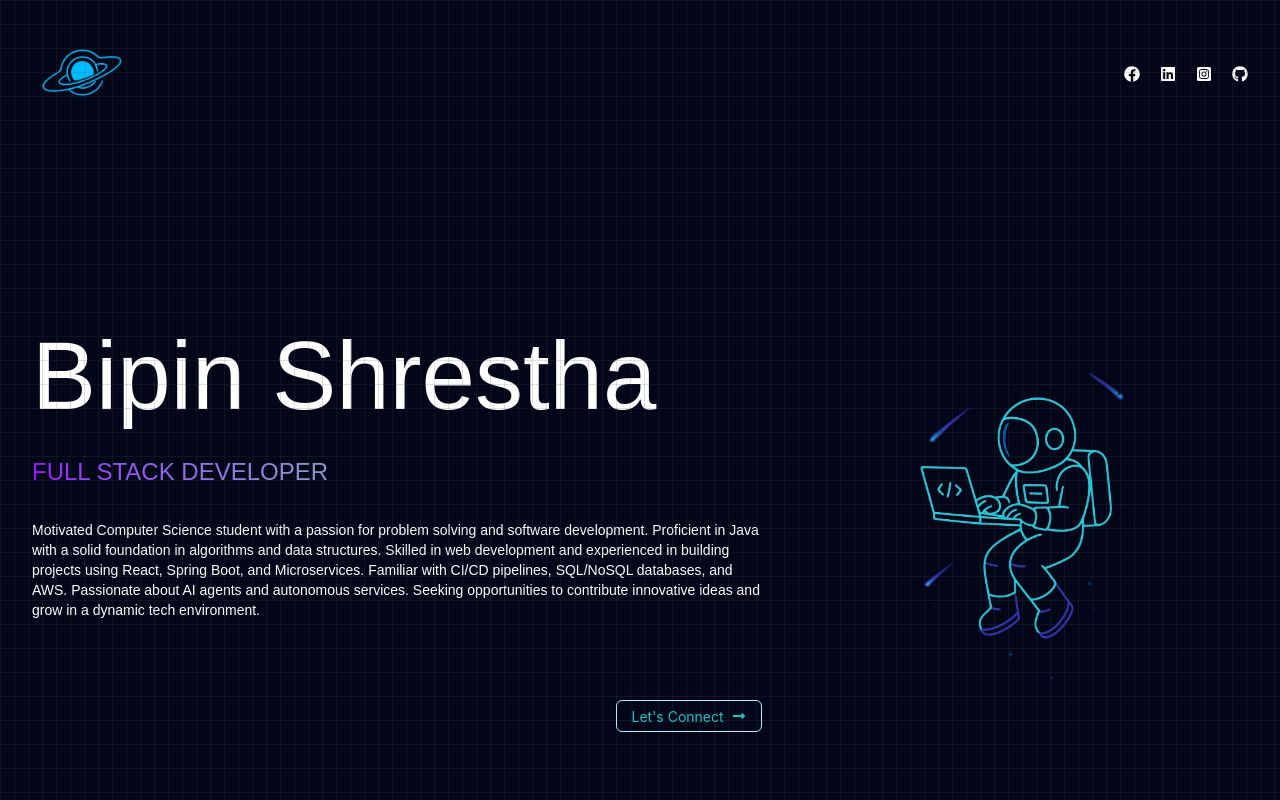
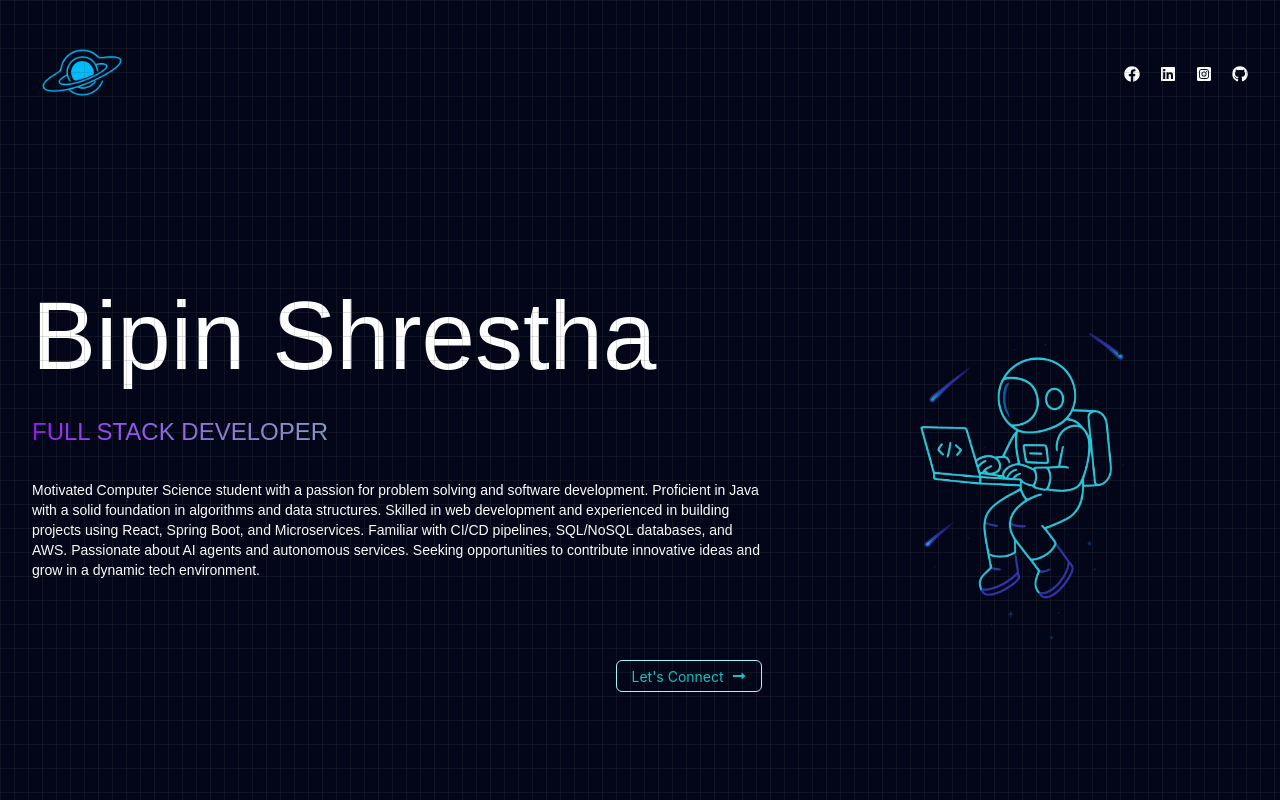
Before and after one commit to bipinstha07/portfolio, a React (Vite) app: page / in a window 1280 px wide. Shown: the top 800 px of the page. Built offline with nearby package versions, Linux system fonts and the light colour scheme.

Commit message:
updated group link

```diff
--- a/src/component/content-first.tsx
+++ b/src/component/content-first.tsx
@@ -28,7 +28,7 @@ function ContentFirst() {
 
     return (
         <>
-            <div className="flex md:pt-45  flex-wrap md:h-screen">
+            <div className="flex md:pt-35  flex-wrap md:h-screen">
                 <div className="md:w-3/5  order-2 md:order-1 ">
                     <motion.p variants={container(0)} initial='hidden' animate='visible' className=" text-5xl md:text-8xl mb-2 md:mb-8  font-extralight ">Bipin Shrestha</motion.p>
                     <motion.p variants={container(0.5)} initial='hidden' animate='visible' className="md:mb-8 mb-4 text-xl md:text-2xl bg-gradient-to-r from-purple-600 to-[#39ff14] text-transparent bg-clip-text">FULL STACK DEVELOPER</motion.p>
@@ -36,7 +36,7 @@ function ContentFirst() {
                         {hide && <motion.span  animate={{x:0,opacity:1}} initial={{x:-400,opacity:0}} transition={{duration:2}} className="text-cyan-600"
 
                         >
-                            {text} <a href="" target="_blank" className="text-blue-500"> Visit </a>
+                            {text} <a href="https://www.facebook.com/groups/1578981188801831" target="_blank" className="text-blue-500"> Visit </a>
                         </motion.span>
                         }
                     </motion.p>
```
